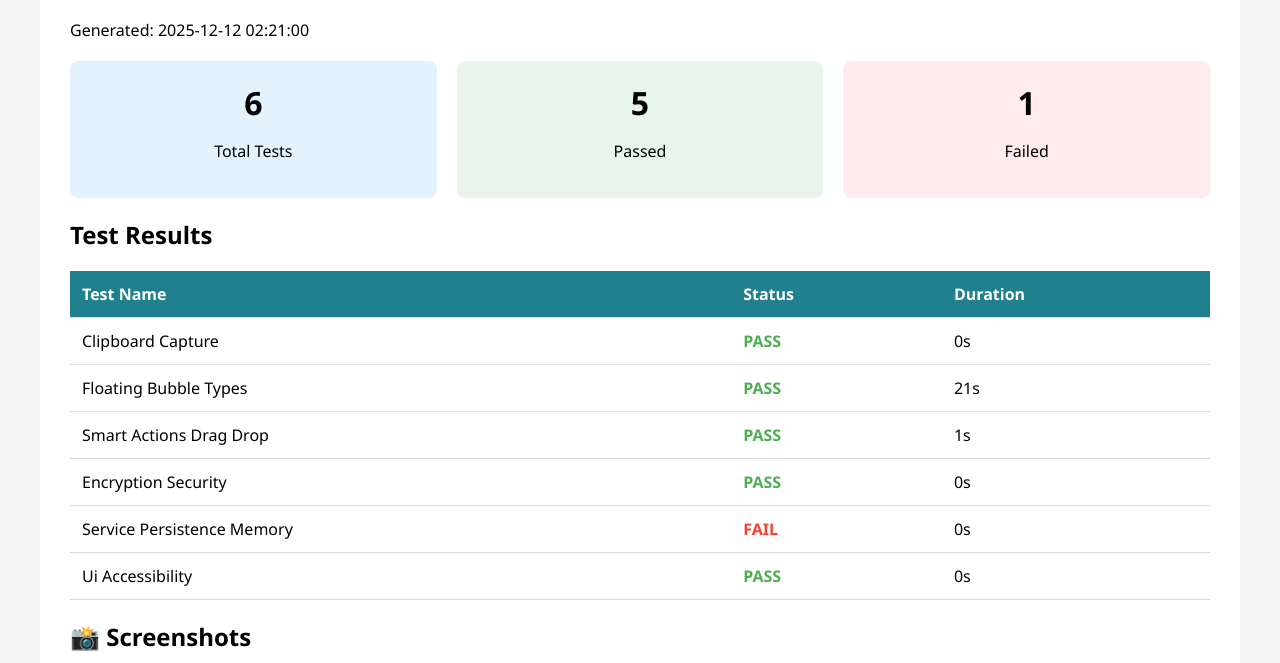
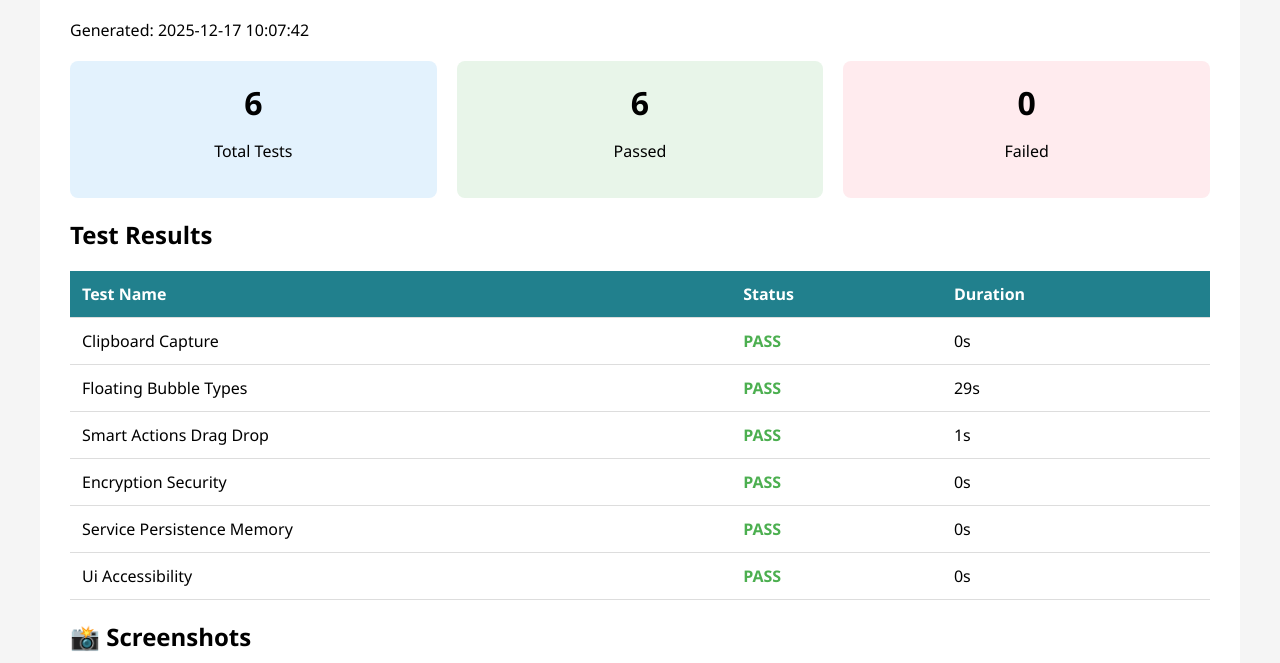
Before and after one commit to sparesparrow/cliphist-android, a plain HTML site: page test-results/reports/full-test-suite-report.html in a window 1280 px wide. Shown: the part 137-800 px from the top of the page. Drawn offline with Linux system fonts and the light colour scheme.

Commit message:
fix: Restore statistics, favorites, and smart actions support for release build
- Extended ClipboardItem and ClipboardItemEntity with missing fields (sourceApp, isFavorite, isDeleted, encryptionKey)
- Added enableClipboardMonitoring and enableAccessibilityMonitoring to ClipboardSettings
- Restored ClipboardRepository methods for favorites, soft-delete, search, and statistics
- Fixed SmartAction model with ActionType enum for edge-based drag actions
- Updated ContentAnalyzer and ExecuteSmartActionUseCase for proper smart action handling
- Added PermissionUtils stubs for accessibility permission checks
- Fixed deleteItemsOlderThan to use DAO cleanupOldItems method
- All tests passing (6/6), release APK builds successfully

```diff
--- a/test-results/reports/full-test-suite-report.html
+++ b/test-results/reports/full-test-suite-report.html
@@ -23,7 +23,7 @@
 <body>
     <div class="container">
         <h1>📋 Clipboard History Test Report</h1>
-        <p>Generated: 2025-12-12 02:21:00</p>
+        <p>Generated: 2025-12-17 10:07:42</p>
 
         <div class="summary">
             <div class="summary-card total">
@@ -31,11 +31,11 @@
                 <p>Total Tests</p>
             </div>
             <div class="summary-card passed">
-                <h2>5</h2>
+                <h2>6</h2>
                 <p>Passed</p>
             </div>
             <div class="summary-card failed">
-                <h2>1</h2>
+                <h2>0</h2>
                 <p>Failed</p>
             </div>
         </div>
@@ -57,7 +57,7 @@
             <tr>
                 <td>Floating Bubble Types</td>
                 <td class="pass">PASS</td>
-                <td>21s</td>
+                <td>29s</td>
             </tr>
 
             <tr>
@@ -74,7 +74,7 @@
 
             <tr>
                 <td>Service Persistence Memory</td>
-                <td class="fail">FAIL</td>
+                <td class="pass">PASS</td>
                 <td>0s</td>
             </tr>
 
```
Also changed, not shown: test-results/screenshots/bubble-circle.png, test-results/screenshots/bubble-cube.png, test-results/screenshots/bubble-hexagon.png, test-results/screenshots/bubble-square.png, test-results/screenshots/cube-flash-preview.png, 1 other file.
